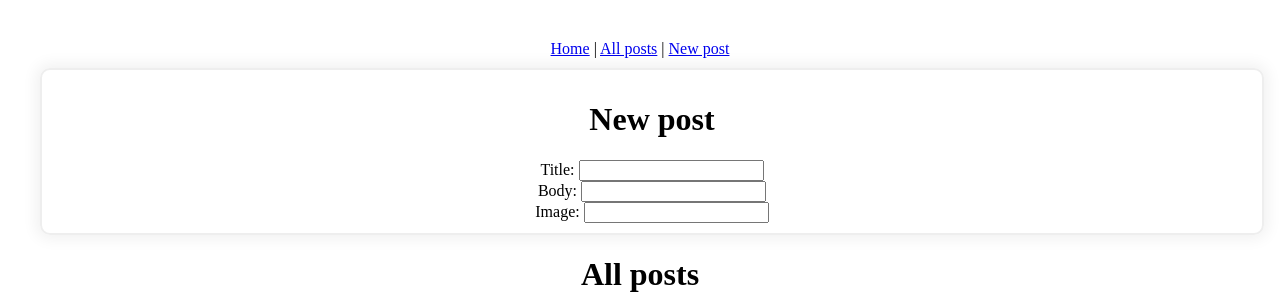
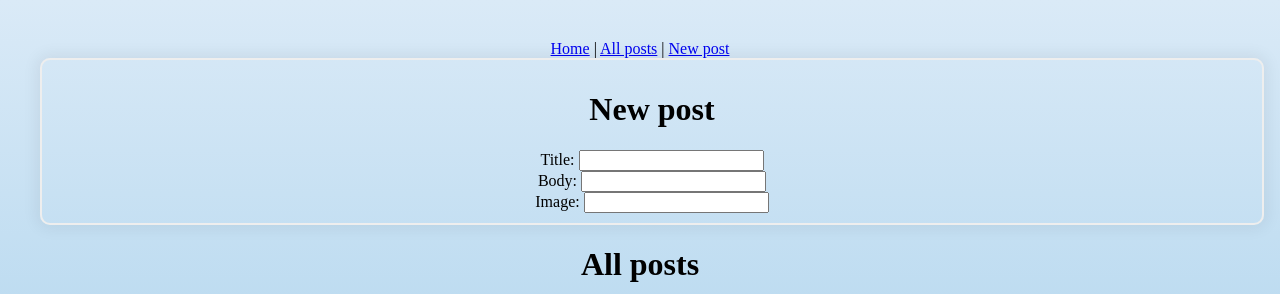
Before and after one commit to vanwilson/blog-frontend, a React (Vite) app: page / in a window 1280 px wide. Shown: the top 294 px of the page. Built offline with nearby package versions, Linux system fonts and the light colour scheme.

Commit message:
add gradient background

```diff
--- a/src/index.css
+++ b/src/index.css
@@ -1,5 +1,17 @@
+body {
+  background-image: linear-gradient(#daeaf7, #4fa5d8);
+}
 #posts-new {
   padding: 10px;
+  margin: 0;
+  border: 2px solid #eee;
+  box-shadow:0 0 15px 4px rgba(0,0,0,0.06);
+  border-radius: 10px;
+  width: 100%;
+}
+
+button {
+    padding: 10px;
   margin: 10px 0;
   border: 2px solid #eee;
   box-shadow:0 0 15px 4px rgba(0,0,0,0.06);
```
